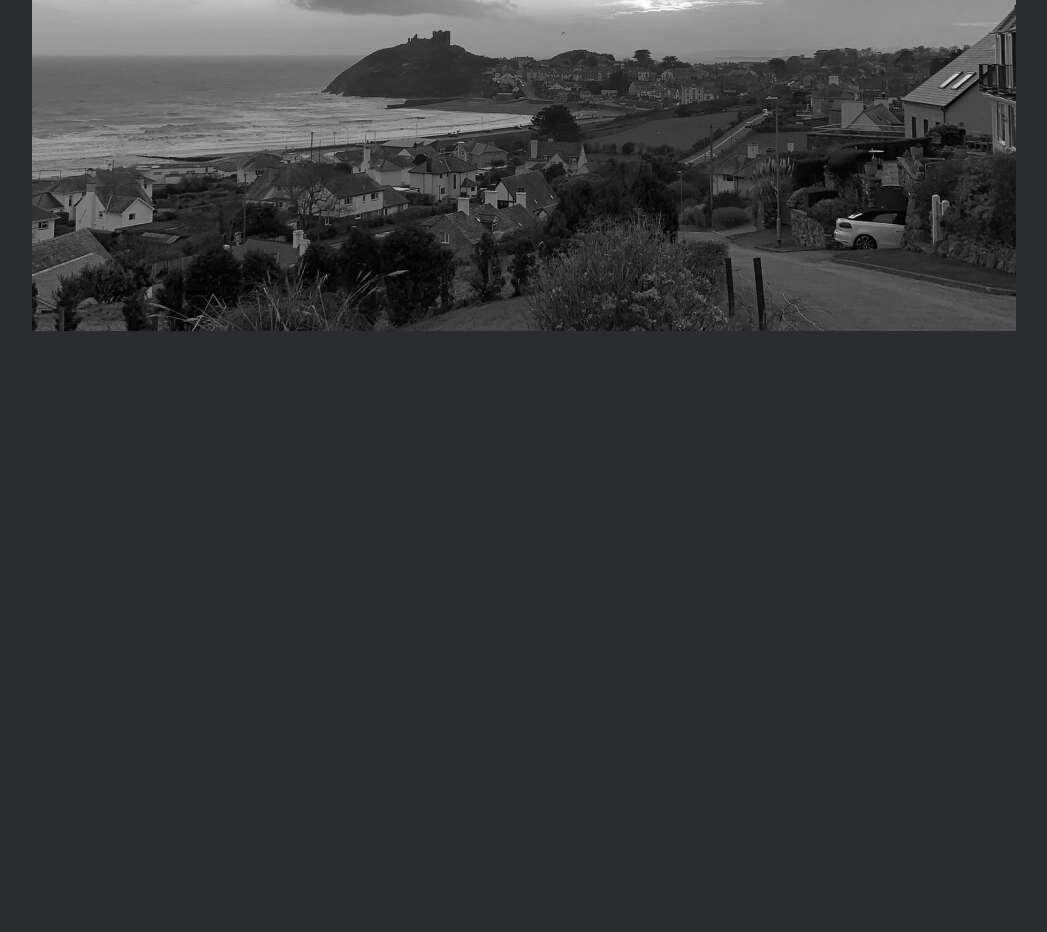
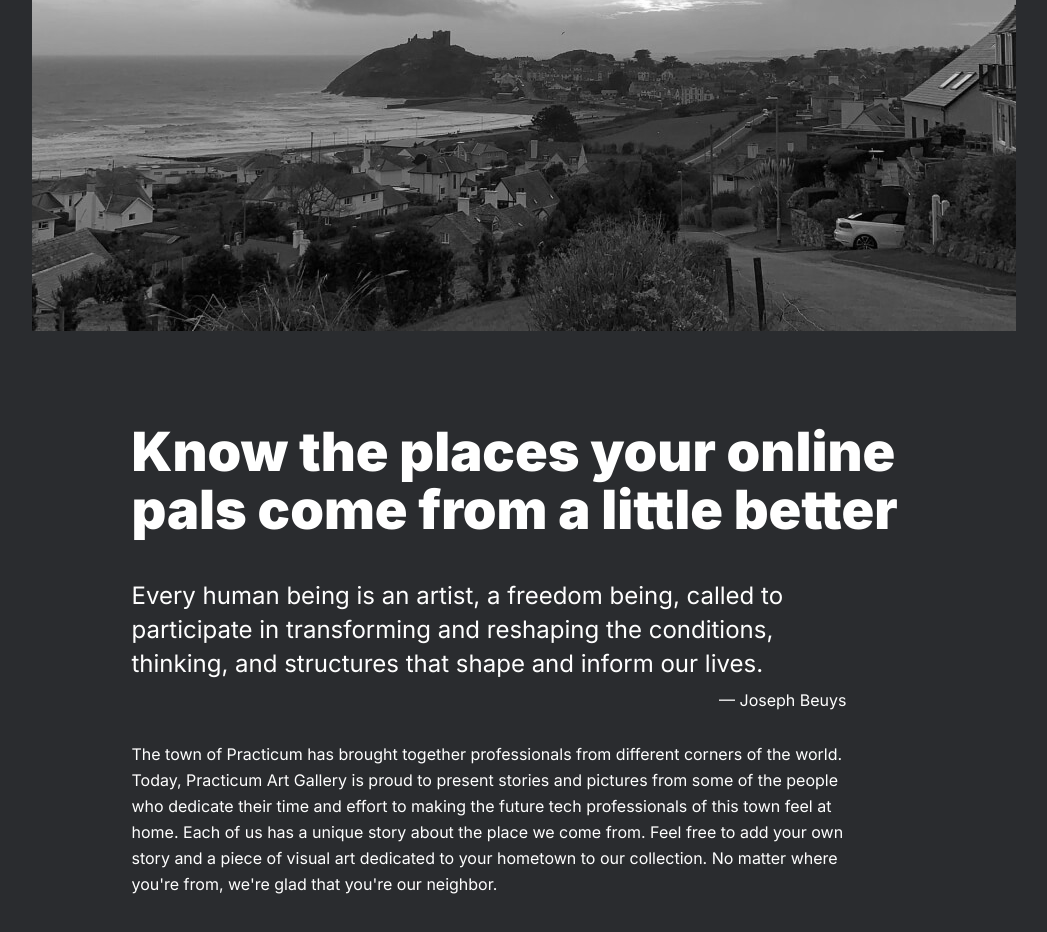
Before and after one commit to save-on/Homeland, a plain HTML site: page index.html in a window 1280 px wide. Shown: the part 846-1778 px from the top of the page, without its empty margins (116-1163 px from the left). Before the commit the page ends 1201 px from the top, so only its background shows below. Drawn offline with Linux system fonts and the light colour scheme.

Commit message:
refractored and add lead styles

```diff
--- a/blocks/lead.css
+++ b/blocks/lead.css
@@ -1,34 +1,71 @@
 .lead {
+  font-family: Inter, Arial, sans-serif;
+  color: #fff;
   display: flex;
   flex-direction: column;
   align-items: center;
 }
 
 .lead__title {
-  color: #fff;
-  font-family: Inter, Arial, sans-serif;
   line-height: 100px;
   font-weight: 900;
   font-size: 6em;
+  text-align: center;
   width: 793px;
   height: 200px;
-  text-align: center;
   margin: 90px 0 32px;
 }
 
 .lead__sub-title {
-  color: #fff;
-  font-family: Inter, Arial, sans-serif;
-  font-weight: 400;
   font-size: 1.875em;
+  text-align: center;
   width: 720px;
   height: 72px;
-  text-align: center;
   margin: 0 0 64px;
 }
 
 .lead__image {
   max-width: 984px;
   height: 615px;
+  background-repeat: no-repeat;
+  background-position: center;
+  object-fit: cover;
   filter: grayscale(100%);
 }
+
+.lead__text {
+  max-width: 984px;
+  display: flex;
+  flex-direction: column;
+}
+
+.lead__description {
+  font-size: 3.375em;
+  font-weight: 900;
+  line-height: 58px;
+  width: 785px;
+  height: 116px;
+  margin: 92px 0 0;
+}
+
+.lead__quote {
+  font-size: 1.5em;
+  width: 720px;
+  height: 102px;
+  line-height: 34px;
+  margin: 40px 0 10px;
+}
+
+.lead__quote-author {
+  position: relative;
+  right: 70px;
+  margin: 0 0 32px;
+  text-align: end;
+}
+
+.lead__passage {
+  width: 720px;
+  height: 156px;
+  margin: 0 0 188px;
+  line-height: 26px;
+}
--- a/index.html
+++ b/index.html
@@ -26,6 +26,28 @@
           alt=""
           class="lead__image"
         />
+        <div class="lead__text">
+          <h2 class="lead__description">
+            Know the places your online pals come from a little better
+          </h2>
+          <p class="lead__quote">
+            Every human being is an artist, a freedom being, called to
+            participate in transforming and reshaping the conditions, thinking,
+            and structures that shape and inform our lives.
+          </p>
+          <p class="lead__quote-author">— Joseph Beuys</p>
+          <p class="lead__passage">
+            The town of Practicum has brought together professionals from
+            different corners of the world. Today, Practicum Art Gallery is
+            proud to present stories and pictures from some of the people who
+            dedicate their time and effort to making the future tech
+            professionals of this town feel at home. Each of us has a unique
+            story about the place we come from. Feel free to add your own story
+            and a piece of visual art dedicated to your hometown to our
+            collection. No matter where you're from, we're glad that you're our
+            neighbor.
+          </p>
+        </div>
       </section>
     </main>
     <script src="./scripts/index.js"></script>
```
Also changed, not shown: blocks/intro.css (+23 -0 lines).
